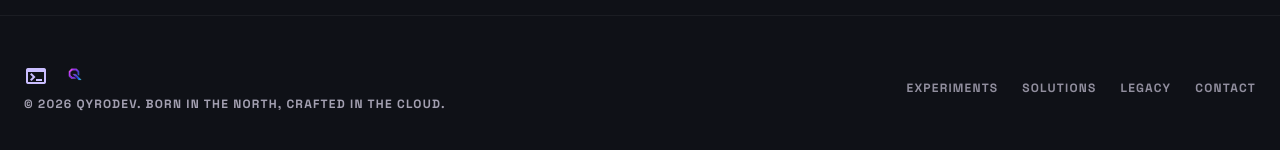
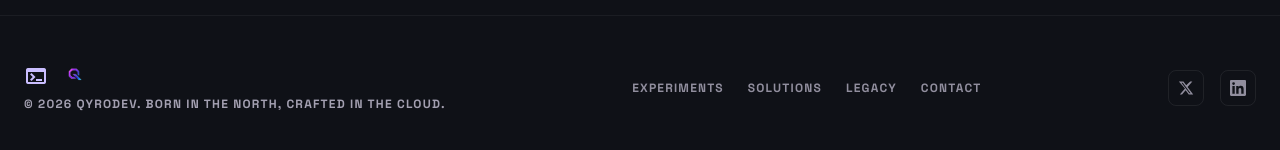
Before and after one commit to TahGue/qyrodev, a Next.js app: page / in a window 1280 px wide. Shown: the part 3377-3527 px from the top of the page. Built offline with nearby package versions, Linux system fonts and the light colour scheme.

Commit message:
feat: add X and LinkedIn social icon links to Footer

```diff
--- a/src/components/Footer.tsx
+++ b/src/components/Footer.tsx
@@ -41,7 +41,7 @@
           </p>
         </div>
 
-        {/* Links */}
+        {/* Nav Links */}
         <div className="flex flex-wrap justify-center gap-4 sm:gap-6">
           {links.map((link) => (
             <a
@@ -54,6 +54,32 @@
             </a>
           ))}
         </div>
+
+        {/* Social Icons */}
+        <div className="flex items-center gap-4">
+          <a
+            href="https://x.com/qyrodev"
+            target="_blank"
+            rel="noopener noreferrer"
+            aria-label="X (Twitter)"
+            className="w-9 h-9 flex items-center justify-center rounded-lg border border-white/10 text-[#c9c4d8] hover:text-white hover:border-white/30 transition-all duration-200 opacity-70 hover:opacity-100"
+          >
+            <svg width="16" height="16" viewBox="0 0 24 24" fill="currentColor">
+              <path d="M18.244 2.25h3.308l-7.227 8.26 8.502 11.24H16.17l-4.714-6.231-5.401 6.231H2.744l7.737-8.835L1.254 2.25H8.08l4.253 5.622 5.91-5.622zm-1.161 17.52h1.833L7.084 4.126H5.117z" />
+            </svg>
+          </a>
+          <a
+            href="https://linkedin.com/company/qyrodev"
+            target="_blank"
+            rel="noopener noreferrer"
+            aria-label="LinkedIn"
+            className="w-9 h-9 flex items-center justify-center rounded-lg border border-white/10 text-[#c9c4d8] hover:text-white hover:border-white/30 transition-all duration-200 opacity-70 hover:opacity-100"
+          >
+            <svg width="16" height="16" viewBox="0 0 24 24" fill="currentColor">
+              <path d="M20.447 20.452h-3.554v-5.569c0-1.328-.027-3.037-1.852-3.037-1.853 0-2.136 1.445-2.136 2.939v5.667H9.351V9h3.414v1.561h.046c.477-.9 1.637-1.85 3.37-1.85 3.601 0 4.267 2.37 4.267 5.455v6.286zM5.337 7.433a2.062 2.062 0 01-2.063-2.065 2.064 2.064 0 112.063 2.065zm1.782 13.019H3.555V9h3.564v11.452zM22.225 0H1.771C.792 0 0 .774 0 1.729v20.542C0 23.227.792 24 1.771 24h20.451C23.2 24 24 23.227 24 22.271V1.729C24 .774 23.2 0 22.222 0h.003z" />
+            </svg>
+          </a>
+        </div>
       </div>
     </footer>
   );
```
